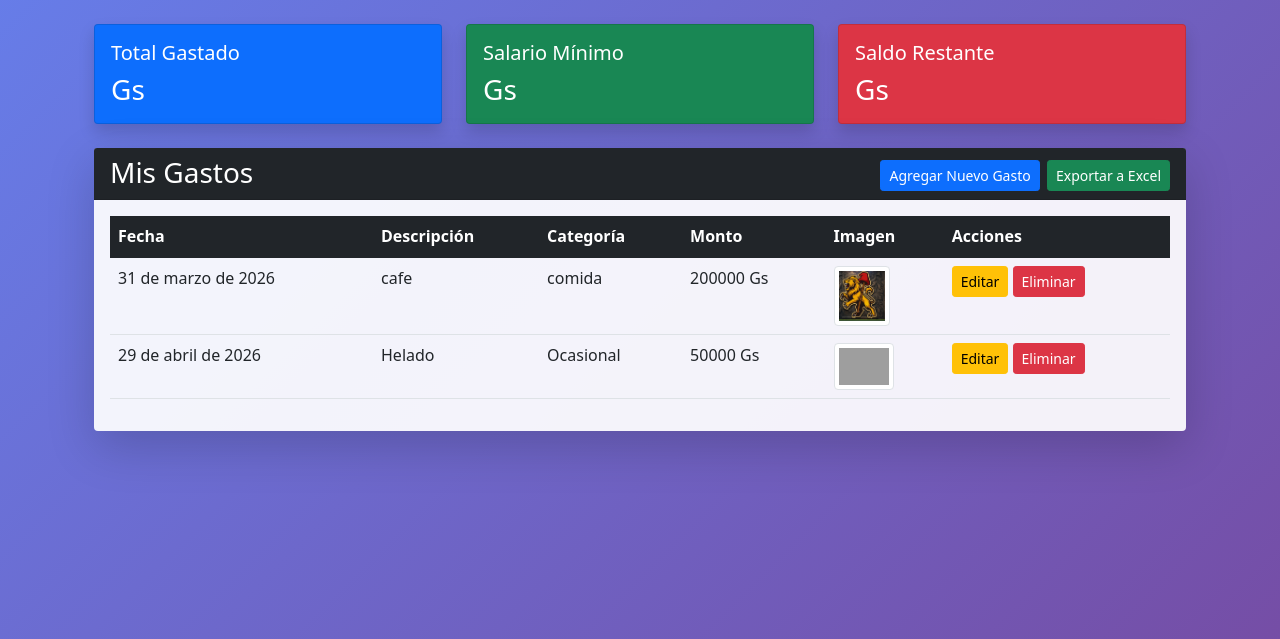
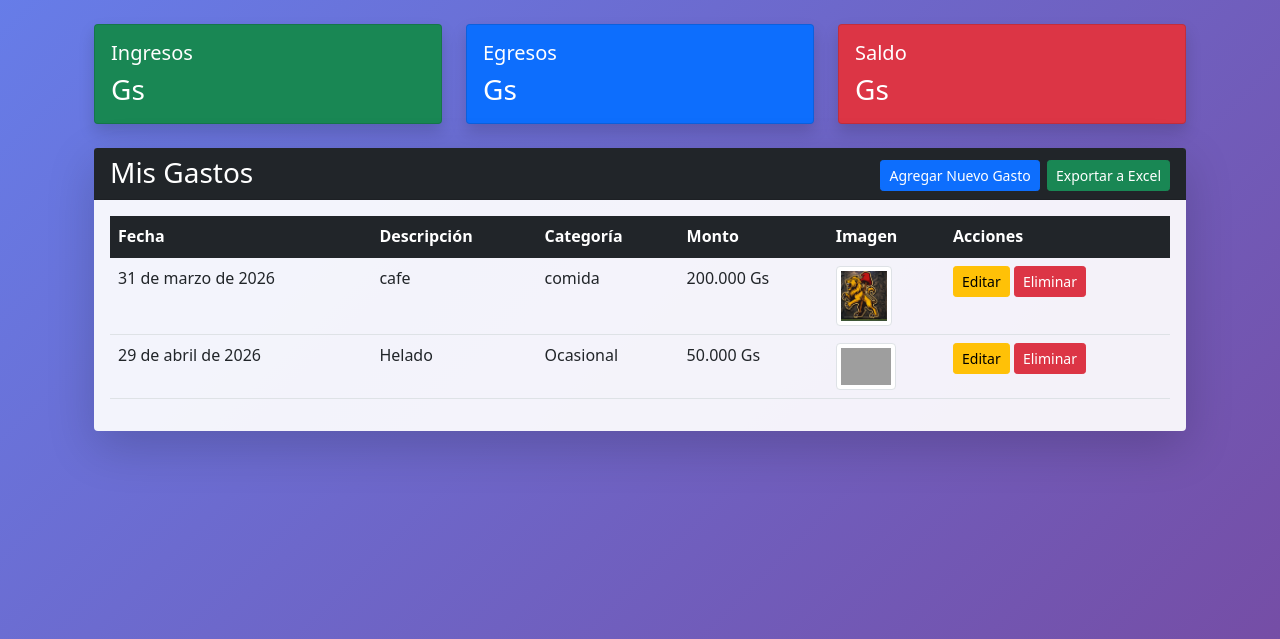
Before and after one commit to LuisMM727/gestion_gastos_personales, a Django app: template members/templates/members/expense_list.html in a window 1280 px wide. Shown: the part 56-695 px from the top of the page. Run offline with Django 5.2, Linux system fonts and the light colour scheme; the template is opened without the code that fills it: values that come from a table or form of the project are taken from there, others are empty; data comes from the database, SQL or seed files in the repository; both versions use the stored data as it was after the commit; grey boxes are pictures that could not be loaded.

Commit message:
Formato de moneda con punto corregido

```diff
--- a/members/templates/members/expense_list.html
+++ b/members/templates/members/expense_list.html
@@ -1,31 +1,42 @@
 {% extends 'members/base.html' %}
-
+{% load currency_tags %} <!-- Cargamos etiquetas personalizadas para formatear moneda -->
 {% block title %}Mis Gastos{% endblock %}
 
 {% block content %}
 <div class="container">
     <div class="row mb-4">
+
+        <div class="col-md-4">
+            <div class="card text-white bg-success shadow">
+                <div class="card-body">
+                    <h5 class="card-title">Ingresos</h5>
+                    <h3 class="card-text">Gs {{ salario_minimo|gs_format }}</h3>
+                </div>
+            </div>
+        </div>
+
+
+
+
         <div class="col-md-4">
             <div class="card text-white bg-primary shadow">
                 <div class="card-body">
-                    <h5 class="card-title">Total Gastado</h5>
-                    <h3 class="card-text">{{ total_gastado|floatformat:"-2" }} Gs</h3>
+                    <h5 class="card-title">Egresos</h5>
+                    <h3 class="card-text">Gs {{ total_gastado|gs_format }}</h3>
                 </div>
             </div>
         </div>
-        <div class="col-md-4">
-            <div class="card text-white bg-success shadow">
-                <div class="card-body">
-                    <h5 class="card-title">Salario Mínimo</h5>
-                    <h3 class="card-text">{{ salario_minimo|floatformat:"-2" }} Gs</h3>
-                </div>
-            </div>
-        </div>
+
+
+
+
+
+
         <div class="col-md-4">
             <div class="card text-white {% if diferencia >= 0 %}bg-info{% else %}bg-danger{% endif %} shadow">
                 <div class="card-body">
-                    <h5 class="card-title">Saldo Restante</h5>
-                    <h3 class="card-text">{{ diferencia|floatformat:"-2" }} Gs</h3>
+                    <h5 class="card-title">Saldo</h5>
+                    <h3 class="card-text">Gs {{ diferencia|gs_format }}</h3>
                 </div>
             </div>
         </div>
@@ -59,17 +70,20 @@
                             <td>{{ expense.date }}</td>
                             <td>{{ expense.description }}</td>
                             <td>{{ expense.category }}</td>
-                            <td>{{ expense.amount|floatformat:"-2" }} Gs</td>
+                            <td>{{ expense.amount|gs_format }} Gs</td>
                             <td>
                                 {% if expense.image %}
-                                    <img src="{{ expense.image.url }}" alt="Imagen del gasto" class="img-thumbnail" style="max-width: 60px; max-height: 60px;">
+                                <img src="{{ expense.image.url }}" alt="Imagen del gasto" class="img-thumbnail"
+                                    style="max-width: 60px; max-height: 60px;">
                                 {% else %}
-                                    <span class="text-muted">Sin imagen</span>
+                                <span class="text-muted">Sin imagen</span>
                                 {% endif %}
                             </td>
                             <td>
-                                <a href="{% url 'expense_update' expense.pk %}" class="btn btn-warning btn-sm">Editar</a>
-                                <a href="{% url 'expense_delete' expense.pk %}" class="btn btn-danger btn-sm">Eliminar</a>
+                                <a href="{% url 'expense_update' expense.pk %}"
+                                    class="btn btn-warning btn-sm">Editar</a>
+                                <a href="{% url 'expense_delete' expense.pk %}"
+                                    class="btn btn-danger btn-sm">Eliminar</a>
                             </td>
                         </tr>
                         {% empty %}
--- /dev/null
+++ b/members/templatetags/currency_tags.py
@@ -0,0 +1,12 @@
+from django import template
+
+register = template.Library()
+
+
+@register.filter
+def gs_format(value):
+    try:
+        # Convierte a entero para quitar decimales y formatea con puntos
+        return "{:,.0f}".format(float(value)).replace(",", ".")
+    except (ValueError, TypeError):
+        return value
```
Also changed, not shown: gestion_gastos_personales/settings.py (+54 -82 lines), db.sqlite3, members/templatetags/__init__.py (added).
